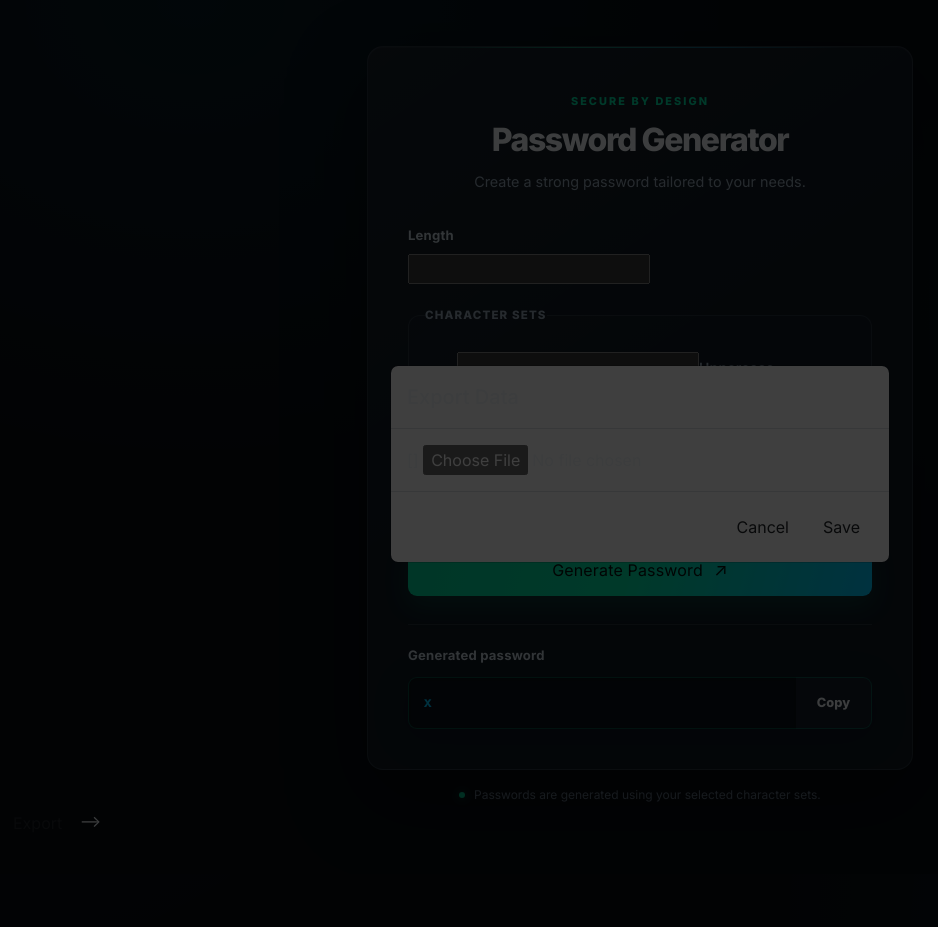
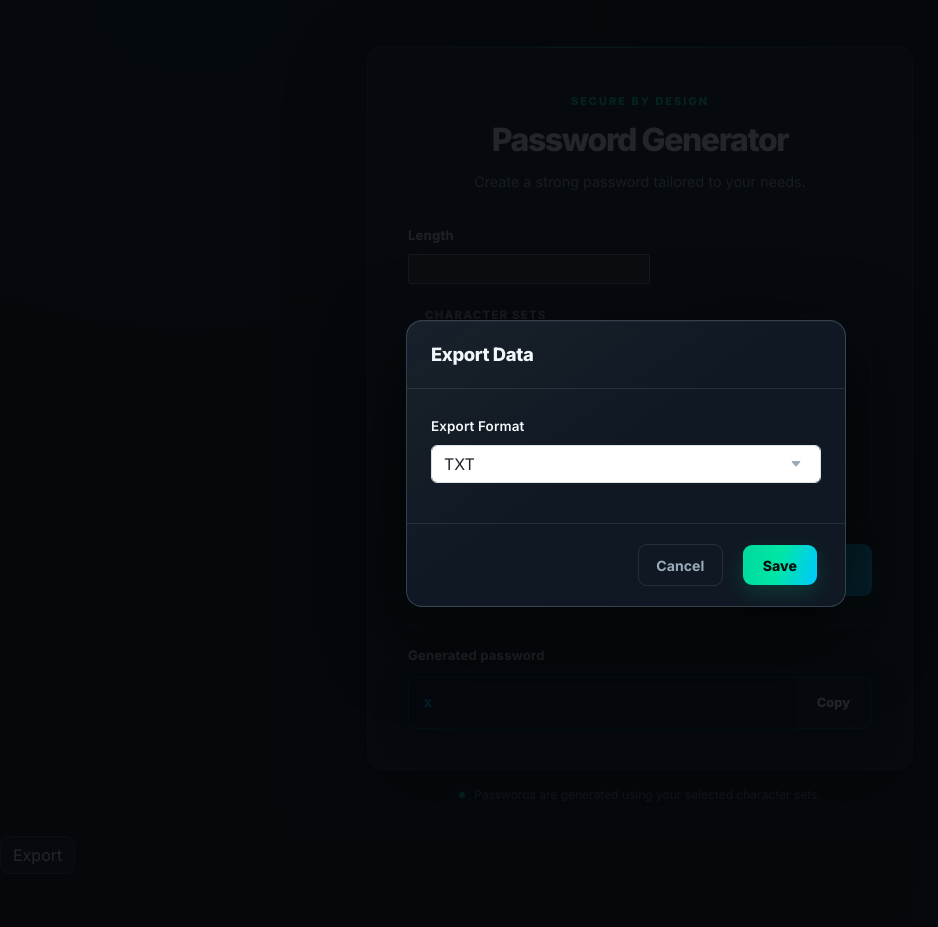
Before and after one commit to mihaiapostol14/Generator_Password, a Django app: template Password/templates/generator/generator.html in a window 1280 px wide, after a click on "Export". Shown: the whole page, without its empty margins (0-938 px from the left). Run offline with Django 5.2, Linux system fonts and the light colour scheme; the template is opened without the code that fills it: most values are stand-ins (such as "Sample title", 1, 10 or a date in 2020); form fields are guessed from the names that the template uses; parts of the project's set-up code (start-up, migrations or seed data) failed here and were passed over.

Commit message:
fix templates

```diff
--- a/Password/templates/generator/export_form.html
+++ b/Password/templates/generator/export_form.html
@@ -3,26 +3,24 @@
 
 {% block content %}
 
-<!-- Export trigger -->
+<!-- Export trigger button -->
 <button
     type="button"
     class="btn custom-btn-secondary"
+    id="exportTriggerBtn"
     data-bs-toggle="modal"
     data-bs-target="#exportModal"
-    aria-controls="exportModal"
 >
     Export
 </button>
 
-<!-- Keep the modal outside transformed or overflow-hidden wrappers -->
+<!-- Bootstrap 5.3 Modal Layout -->
 <div
     class="modal fade"
     id="exportModal"
     tabindex="-1"
     aria-labelledby="exportModalLabel"
     aria-hidden="true"
-    data-bs-backdrop="true"
-    data-bs-keyboard="true"
 >
     <div class="modal-dialog modal-dialog-centered">
         <div class="modal-content custom-modal">
@@ -34,33 +32,39 @@
 
                 <button
                     type="button"
-                    class="btn-close btn-close-white"
+                    class="btn-close"
+                    id="exportCloseBtn"
                     data-bs-dismiss="modal"
                     aria-label="Close"
                 ></button>
             </div>
 
             <form
-                action="{% url 'generator:export' %}"
-                method="POST"
+                action="#"
+                method="GET"
             >
                 {% csrf_token %}
-
                 <div class="modal-body">
-                    {{ form.file_format.errors }}
-                    {{ form.file_format }}
+                    <div class="mb-3">
+                        <label for="fileFormatSelect" class="form-label">Export Format</label>
+                        <select class="form-select form-control" id="fileFormatSelect" name="file_format">
+                            <option value="txt" selected>TXT</option>
+                            <option value="json">JSON</option>
+                        </select>
+                    </div>
                 </div>
 
                 <div class="modal-footer">
                     <button
                         type="button"
-                        class="btn custom-btn-secondary"
+                        class="btn btn-secondary"
+                        id="exportCancelBtn"
                         data-bs-dismiss="modal"
                     >
                         Cancel
                     </button>
 
-                    <button type="submit" class="btn custom-btn">
+                    <button type="submit" class="btn btn-primary">
                         Save
                     </button>
                 </div>
@@ -72,12 +76,12 @@
 
 <link
     rel="stylesheet"
-    href="{% static 'main/css/home.css' %}"
+    href="{% static 'generator/css/export_form.css' %}"
 >
 
 <script
     defer
-    src="{% static 'main/js/home.js' %}"
+    src="{% static 'generator/js/export_form.js' %}"
 ></script>
 
 {% endblock %}
--- a/Password/templates/generator/generator.html
+++ b/Password/templates/generator/generator.html
@@ -122,7 +122,6 @@
                                     Copy
                                 </button>
 
-                                <!-- Modal include removed from this location -->
                             </div>
                         </section>
 
@@ -139,9 +138,11 @@
     </div>
 
     <!-- Export trigger and modal component outside the card -->
-<!--    {% include './export_form.html' %}-->
+
 
 </div>
+
+{% include 'generator/export_form.html' %}
 
 <link
     rel="stylesheet"
```
